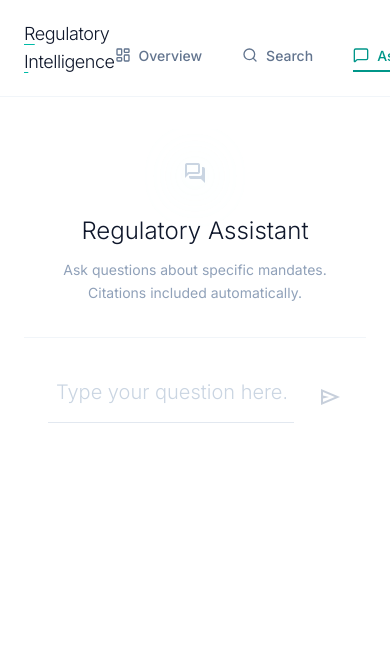
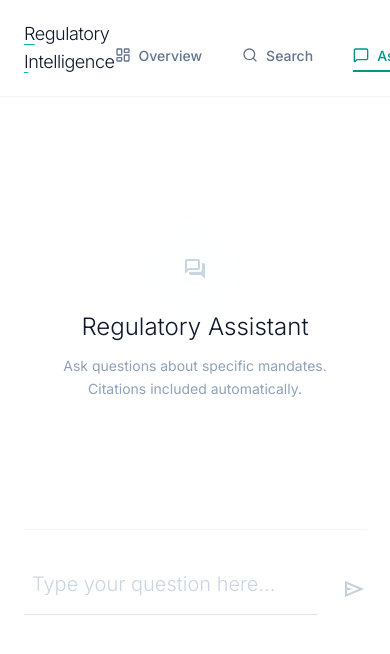
Before and after one commit to samjd-zz/regulatory-intelligence-assistant, a React (Vite) app in the folder frontend/: page /chat in a window 390 px wide. Shown: the top 654 px of the page. Built offline with nearby package versions, Linux system fonts and the light colour scheme.

Commit message:
style: Update Chat component layout for improved responsiveness and alignment

```diff
--- a/frontend/src/pages/Chat.tsx
+++ b/frontend/src/pages/Chat.tsx
@@ -31,7 +31,7 @@
 			{/* Messages Container */}
 			<div
 				ref={containerRef}
-				className="flex-1 overflow-y-auto px-6 md:px-12 py-8 scroll-smooth"
+				className="flex-1 overflow-y-auto px-6 md:px-12 py-8 scroll-smooth min-h-[400px] justify-center items-center flex"
 			>
 				{messages.length === 0 && (
 					<div className="h-full flex flex-col items-center justify-center text-center animate-scale-in">
@@ -134,7 +134,7 @@
 			</div>
 
 			{/* Input Area */}
-			<div className="px-6 md:px-12 py-10 border-t border-slate-100 dark:border-zinc-800 bg-white dark:bg-zinc-950 z-10 animate-slide-up delay-100 transition-colors duration-300">
+			<div className="md:px-12 py-10 border-t border-slate-100 dark:border-zinc-800 bg-white dark:bg-zinc-950 z-10 animate-slide-up delay-100 transition-colors duration-300 px-0!">
 				<div className="max-w-4xl mx-auto flex items-end gap-6">
 					<div className="flex-1">
 						<input
```
